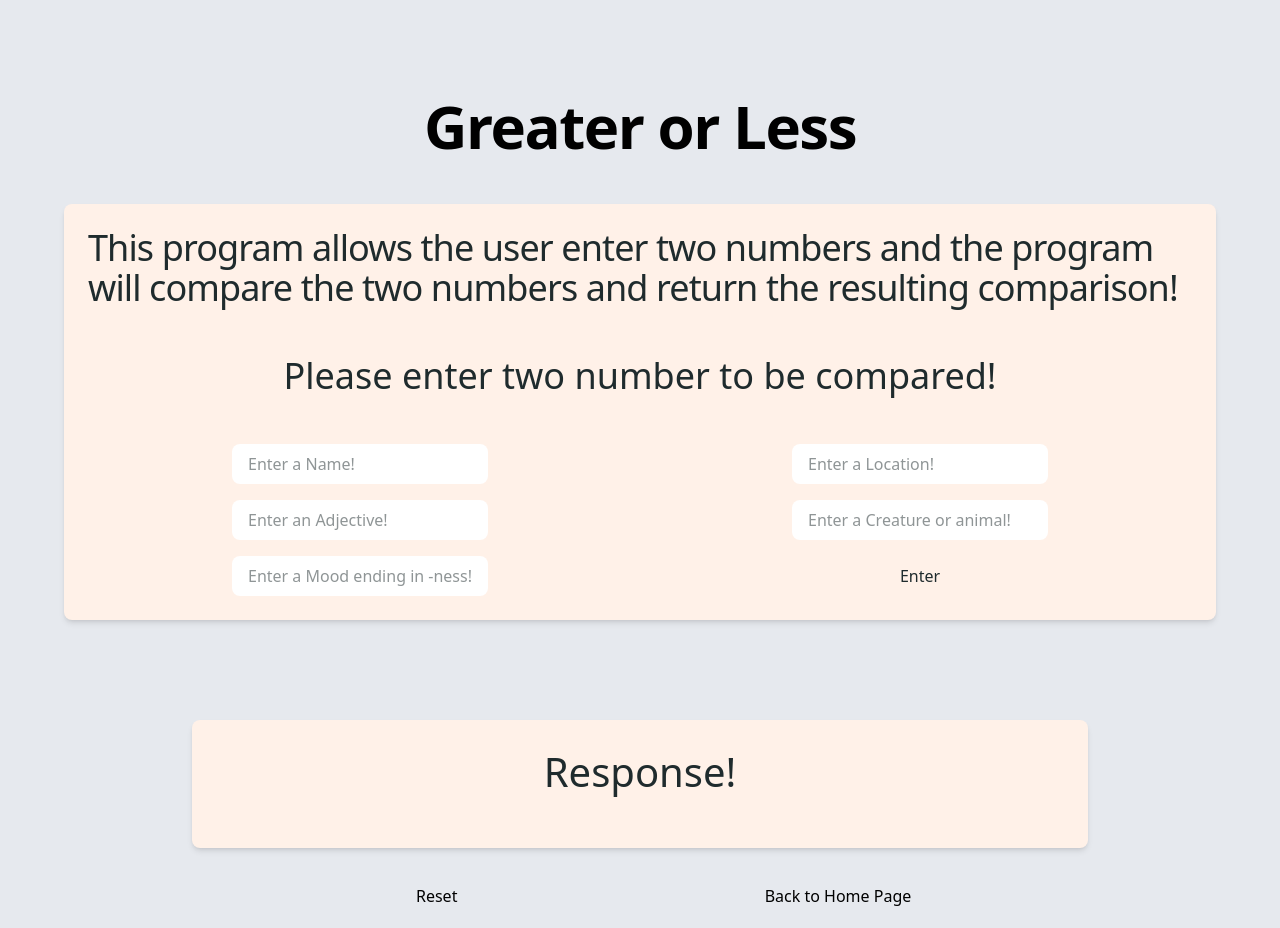
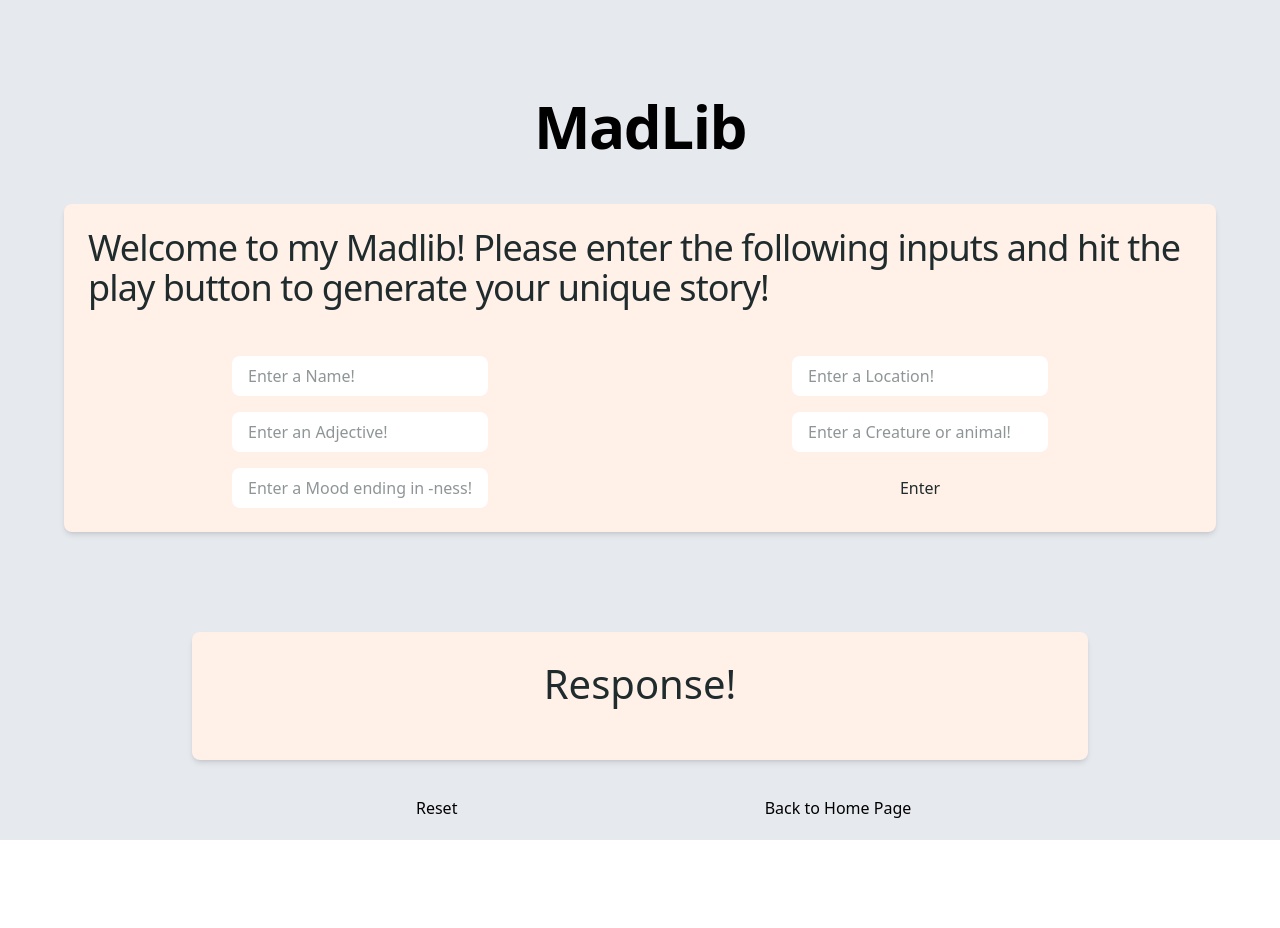
Before and after one commit to dherrera-code/allforonenextjsrebuild, a Next.js app: page /pages/madlib in a window 1280 px wide. After the commit the page ends 840 px from the top, so only its background shows below. Built offline with nearby package versions, Linux system fonts and the light colour scheme.

Commit message:
fix madlib page to display the correct prompts

```diff
--- a/app/pages/madlib/page.tsx
+++ b/app/pages/madlib/page.tsx
@@ -30,7 +30,7 @@ const page = () => {
   //create a function to get a response with input validation!
   const HandleClick = async () => {
     if (inputName === "") {
-      setResponse("Please input a number for both values!")
+      setResponse("Please enter all input fields to generate story!")
     }
     else {
       setResponse("Thinking of a response!")
@@ -44,12 +44,12 @@ const page = () => {
       <main className="text-black">
 
         <div className="mx-auto max-w-7xl text-center lg:py-16">
-          <h1 className="py-8 mb-4 text-4xl font-bold tracking-tight leading-none md:text-5xl lg:text-6xl">Greater or Less</h1>
+          <h1 className="py-8 mb-4 text-4xl font-bold tracking-tight leading-none md:text-5xl lg:text-6xl">MadLib</h1>
 
           <section className="flex justify-center">
             <div className="max-w-6xl p-6 card-color rounded-lg shadow-md ">
-              <h5 className="lg:text-2xl xl:text-4xl font-normal tracking-tight text-left">This program allows the user enter two numbers and the program will compare the two numbers and return the resulting comparison!</h5>
-              <p className="my-6 lg:my-12 lg:text-2xl xl:text-4xl font-normal text-center">Please enter two number to be compared!</p>
+              <h5 className="lg:text-2xl xl:text-4xl font-normal tracking-tight text-left">Welcome to my Madlib! Please enter the following inputs and hit the play button to generate your unique story!</h5>
+              <p className="my-6 lg:my-12 lg:text-2xl xl:text-4xl font-normal text-center"></p>
               <div className="grid sm:grid-cols-2 place-items-center gap-4">
                 <input value={inputName} onChange={(e) => setInputName(e.target.value)} type="text" className="bg-white ps-4 p-2 w-[16rem] rounded-lg" placeholder="Enter a Name!" />
                 <input value={inputLocation} onChange={(e) => setInputLocation(e.target.value)} type="text" className="bg-white ps-4 p-2 w-[16rem] rounded-lg" placeholder="Enter a Location!" />
```
Also changed, not shown: 1 other file (tests, documents, lock files or other folders).
